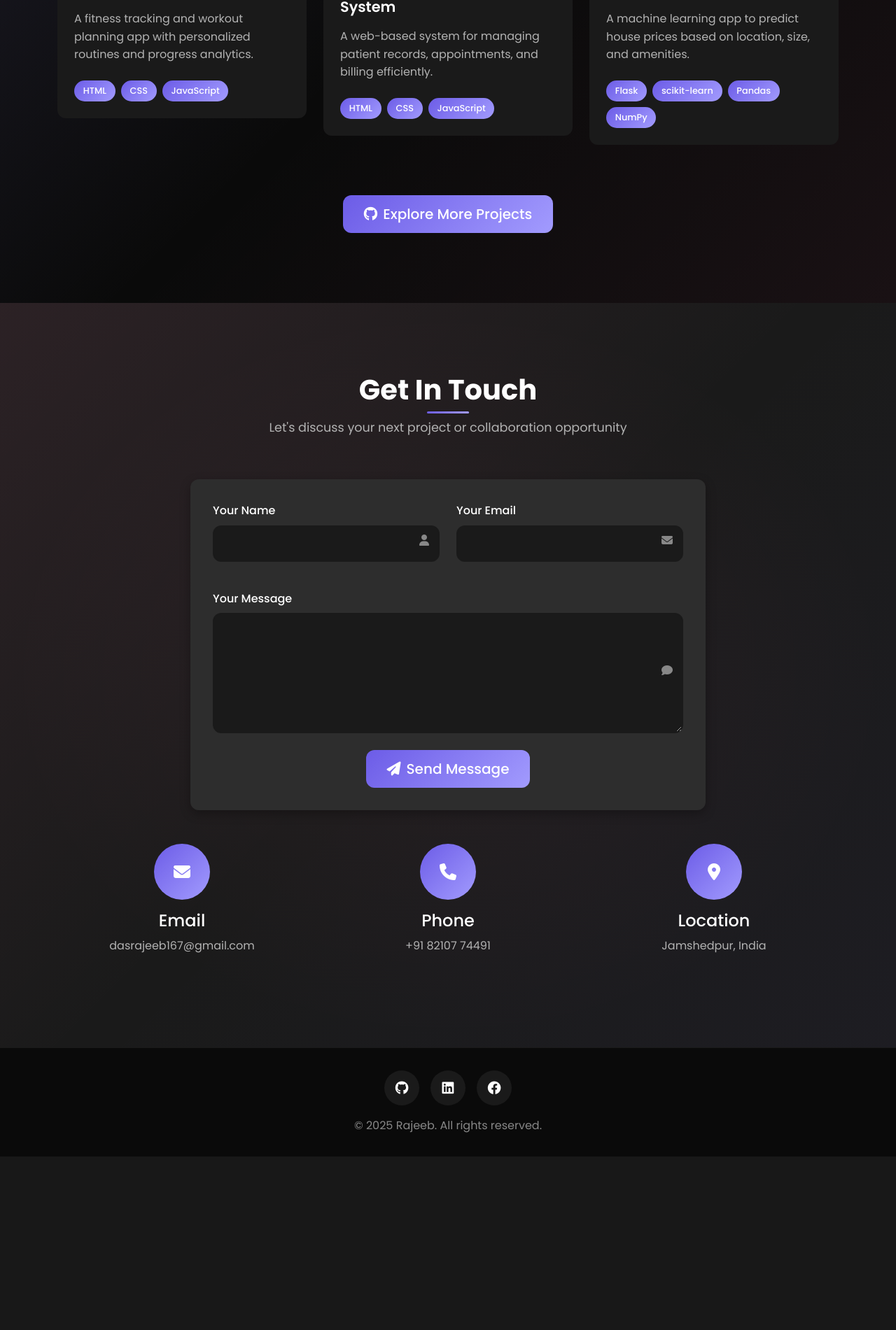
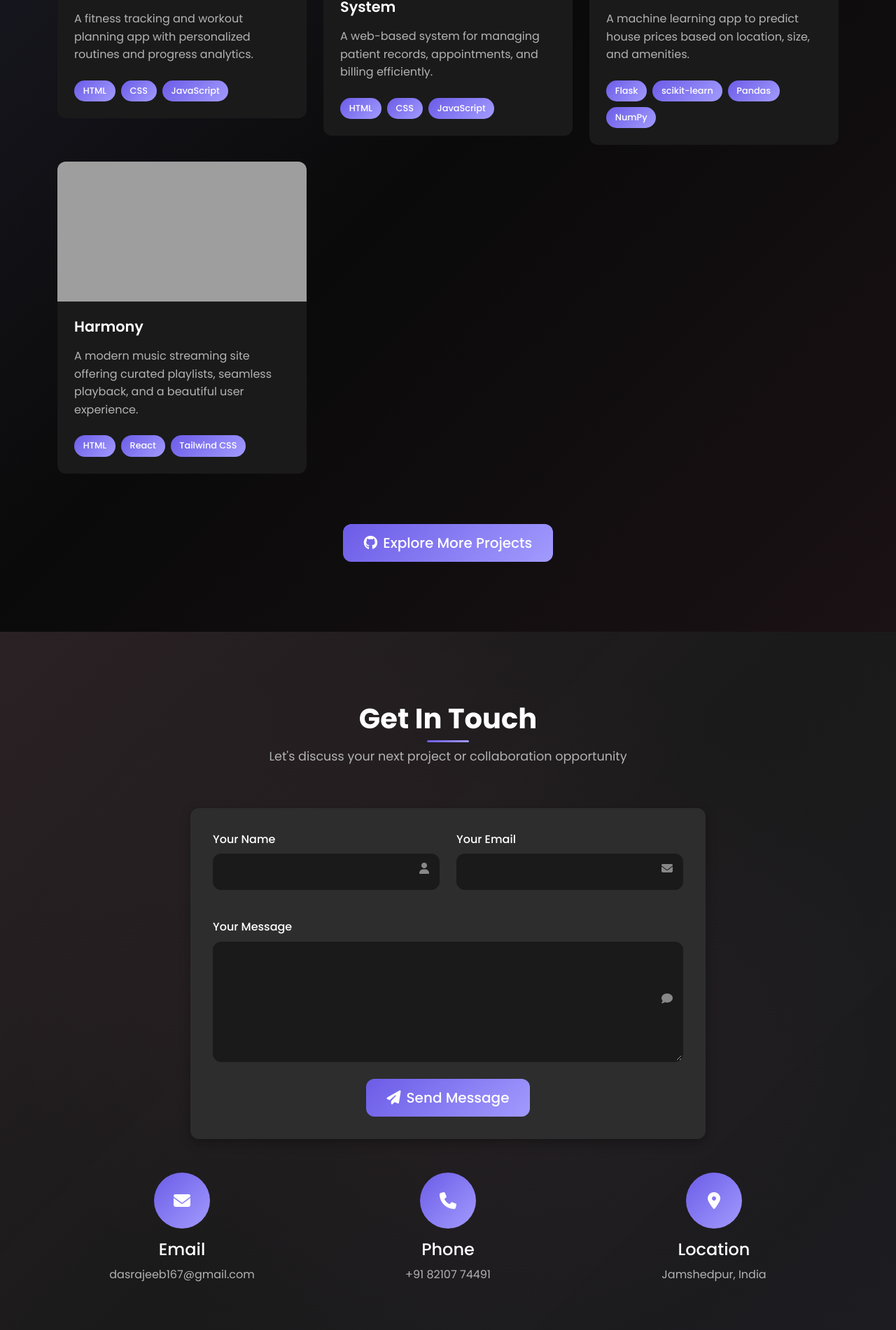
Before and after one commit to Rajeebdas/Rajeeb-Portfolio, a Flask app: page / in a window 1280 px wide. Shown: the part 4289-6190 px from the top of the page at 70% size. Before the commit the page ends 5942 px from the top, so only its background shows below. Run offline with Flask 3, Linux system fonts and the light colour scheme; some libraries are stand-ins or nearby versions; grey boxes are pictures that could not be loaded.

Commit message:
Add Harmony music streaming site project to portfolio

```diff
--- a/templates/index.html
+++ b/templates/index.html
@@ -580,6 +580,34 @@
                         </div>
                     </div>
                 </div>
+                <div class="col-lg-4 col-md-6 mb-4">
+                    <div class="project-card">
+                        <div class="project-image">
+                            <img src="{{ url_for('static', filename='assets/Project-Image/Harmony.png') }}" alt="Harmony Music Streaming Site" class="img-fluid" loading="lazy">
+                            <div class="project-overlay">
+                                <div class="project-links">
+                                    <a href="https://github.com/Rajeebdas/Harmony" target="_blank" class="project-link">
+                                        <i class="fab fa-github"></i>
+                                    </a>
+                                    <a href="https://harmony-g1tx.onrender.com/" target="_blank" class="project-link">
+                                        <i class="fas fa-external-link-alt"></i>
+                                    </a>
+                                </div>
+                            </div>
+                        </div>
+                        <div class="project-content">
+                            <h3 class="project-title">Harmony</h3>
+                            <p class="project-description">
+                                A modern music streaming site offering curated playlists, seamless playback, and a beautiful user experience.
+                            </p>
+                            <div class="project-tech">
+                                <span class="tech-tag">HTML</span>
+                                <span class="tech-tag">React</span>
+                                <span class="tech-tag">Tailwind CSS</span>
+                             </div>
+                        </div>
+                    </div>
+                </div>
             </div>
 
             <!-- Explore More Projects Button -->
```
